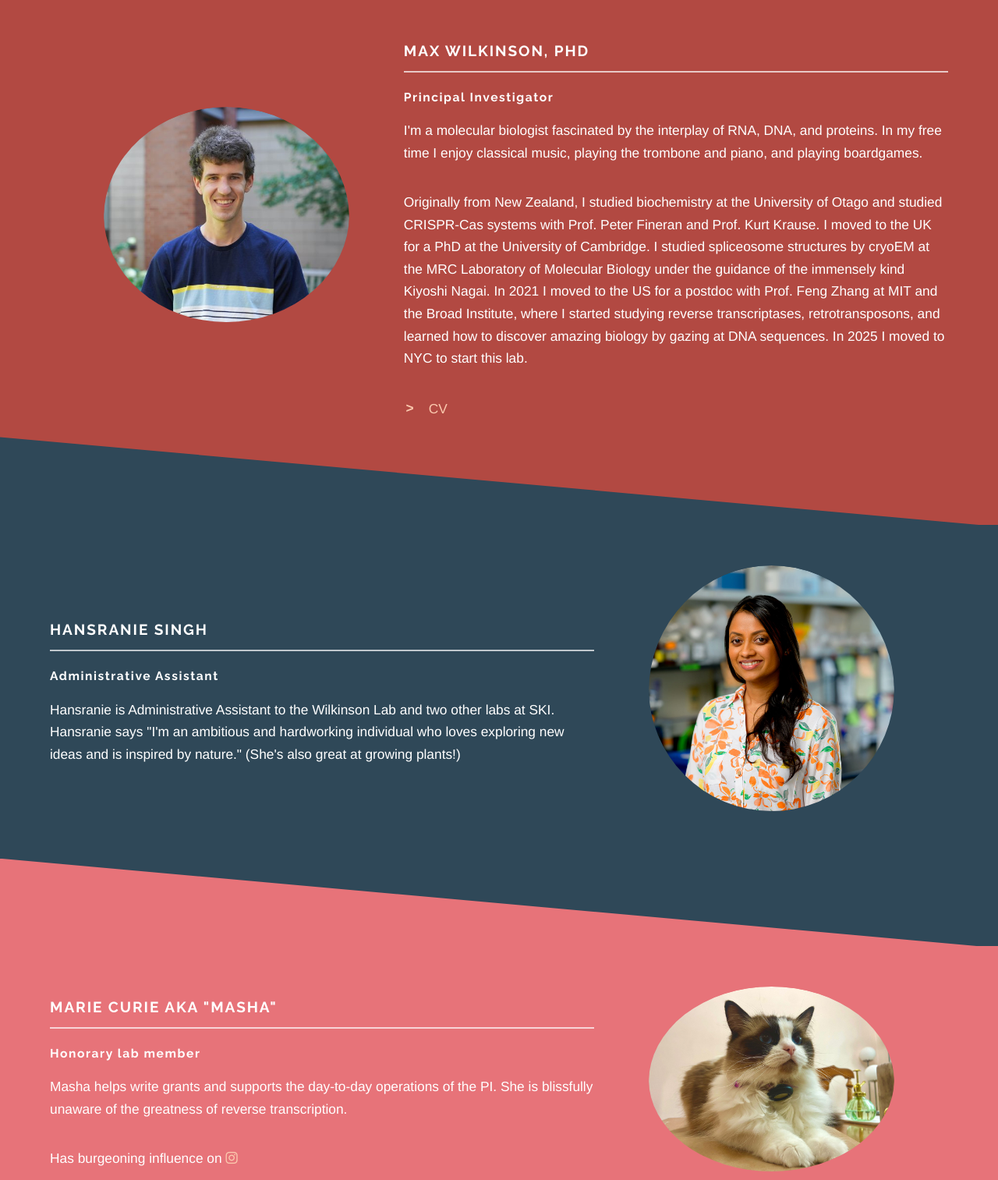
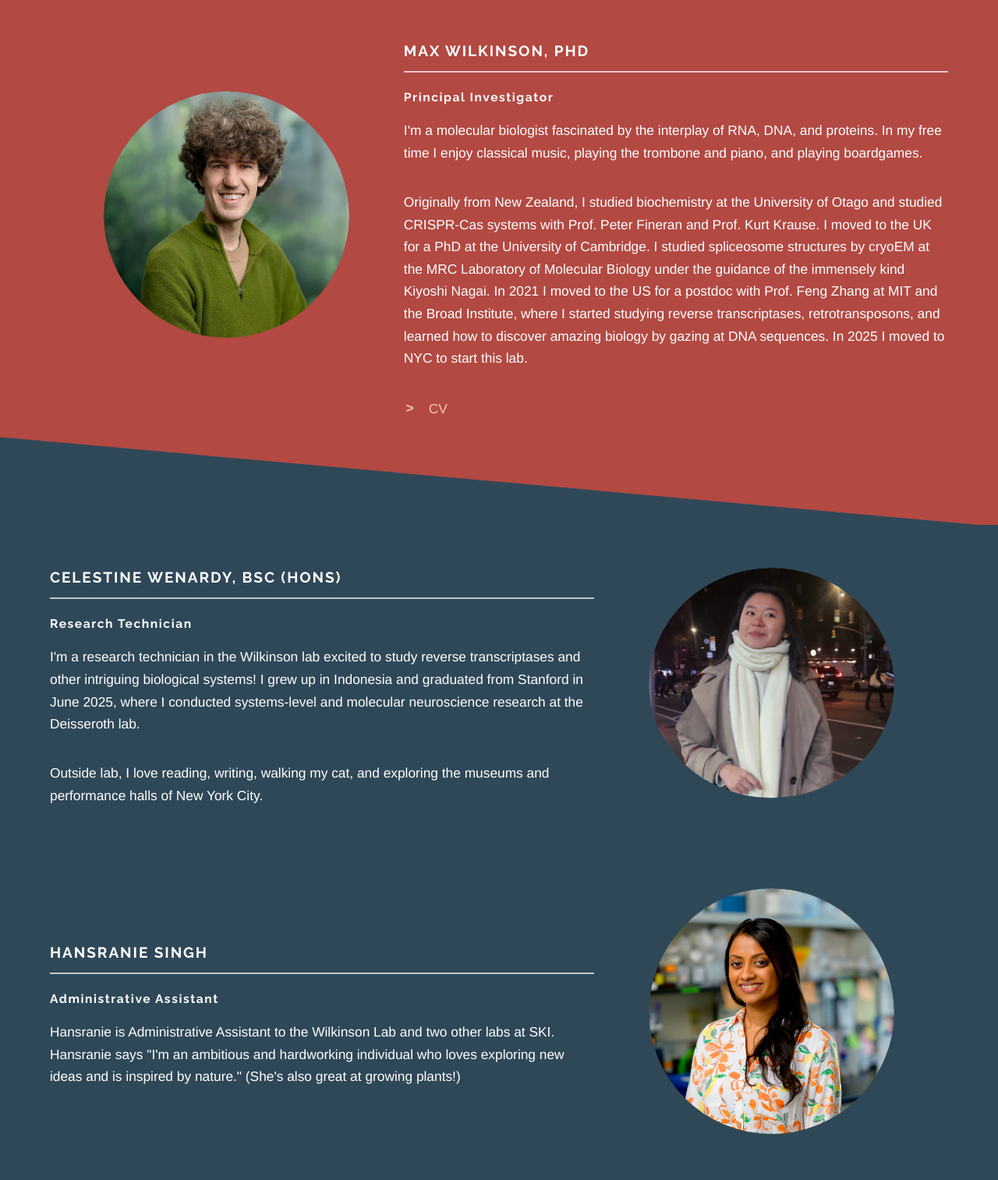
Before and after one commit to maxewilkinson/wilkinson-lab-website, a plain HTML site: page team.html in a window 1280 px wide. Shown: the part 809-2322 px from the top of the page at 78% size. Drawn offline with Linux system fonts and the light colour scheme.

Commit message:
added Celestine

```diff
--- a/team.html
+++ b/team.html
@@ -62,7 +62,7 @@
 
 					<section id="PI" class="wrapper spotlight style4">
 						<div class="inner">
-							<a href="team.html#" class="image"><img src="images/mwilkinson.jpeg" alt="Max Wilkinson"></a>
+							<a href="team.html#" class="image"><img src="images/mwilkinson_mskcc.jpg" alt="Max Wilkinson"></a>
 							<div class="content">
 								<div>
 									<h2 class="major">Max Wilkinson, PhD</h2>
@@ -149,18 +149,18 @@
 					</section> -->
 
 					<section id="Staff" class="wrapper alt style1">
-						<!-- <div class="inner">
-							<a href="team.html#" class="image"><img src="images/RA1.jpg" alt="RA"></a>
+						<div class="inner">
+							<a href="team.html#" class="image"><img src="images/celestine.jpg" alt="Celestine Wenardy"></a>
 							<div class="content">
-								<!-- <h2 class="major">My Awesmoe RA, BSc.</h2>
-								<h3>Research Assistant</h3>
-								<p>I am an aspiring reverse transcriptionologist with an interest in studying reverse transcription. Besides my research, I enjoy a healthy hobby, another healthy hobby, and
-									another healthy hobby
+								<h2 class="major">Celestine Wenardy, BSc (Hons)</h2>
+								<h3>Research Technician</h3>
+								<p>I'm a research technician in the Wilkinson lab excited to study reverse transcriptases and other intriguing biological systems!
+									I grew up in Indonesia and graduated from Stanford in June 2025, where I conducted systems-level and molecular neuroscience research at the Deisseroth lab.
 								</p>
-								<p>I hold a Master's degree in Some Cool Topic from A Definitely Real University. Originally from Somewhere Else, I am now exploring molecular biology in the Wilkinson Lab.
-								</p> -->
-							<!-- </div>
-						</div> -->
+								<p>Outside lab, I love reading, writing, walking my cat, and exploring the museums and performance halls of New York City.
+								</p>
+							</div>
+						</div>
 						<div class="inner">
 							<a href="team.html#" class="image"><img src="images/hansranie.jpg" alt="Hansranie Singh"></a>
 							<div class="content">
```
Also changed, not shown: images/celestine.jpg (added), images/mwilkinson_mskcc.jpg (added), 1 other file.
